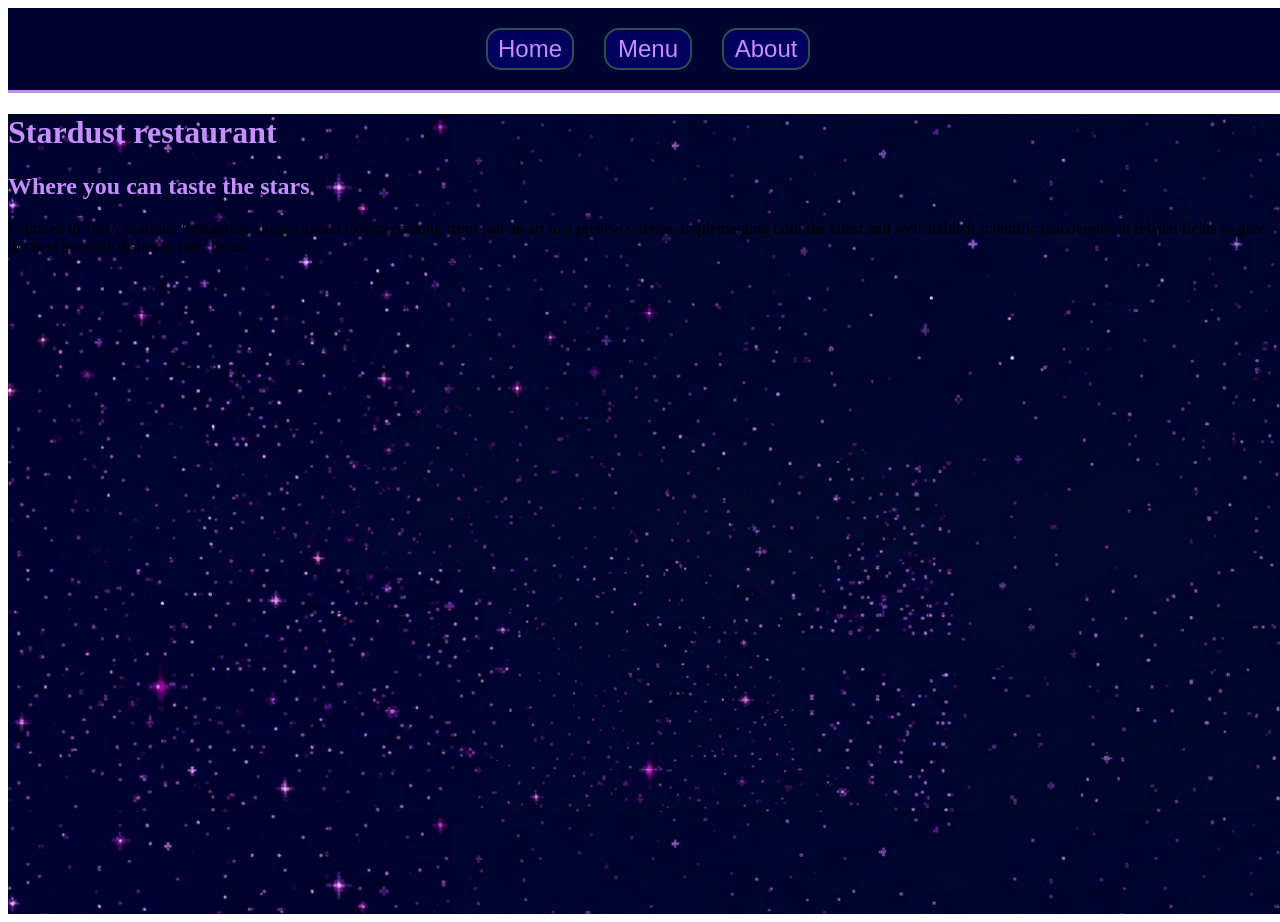
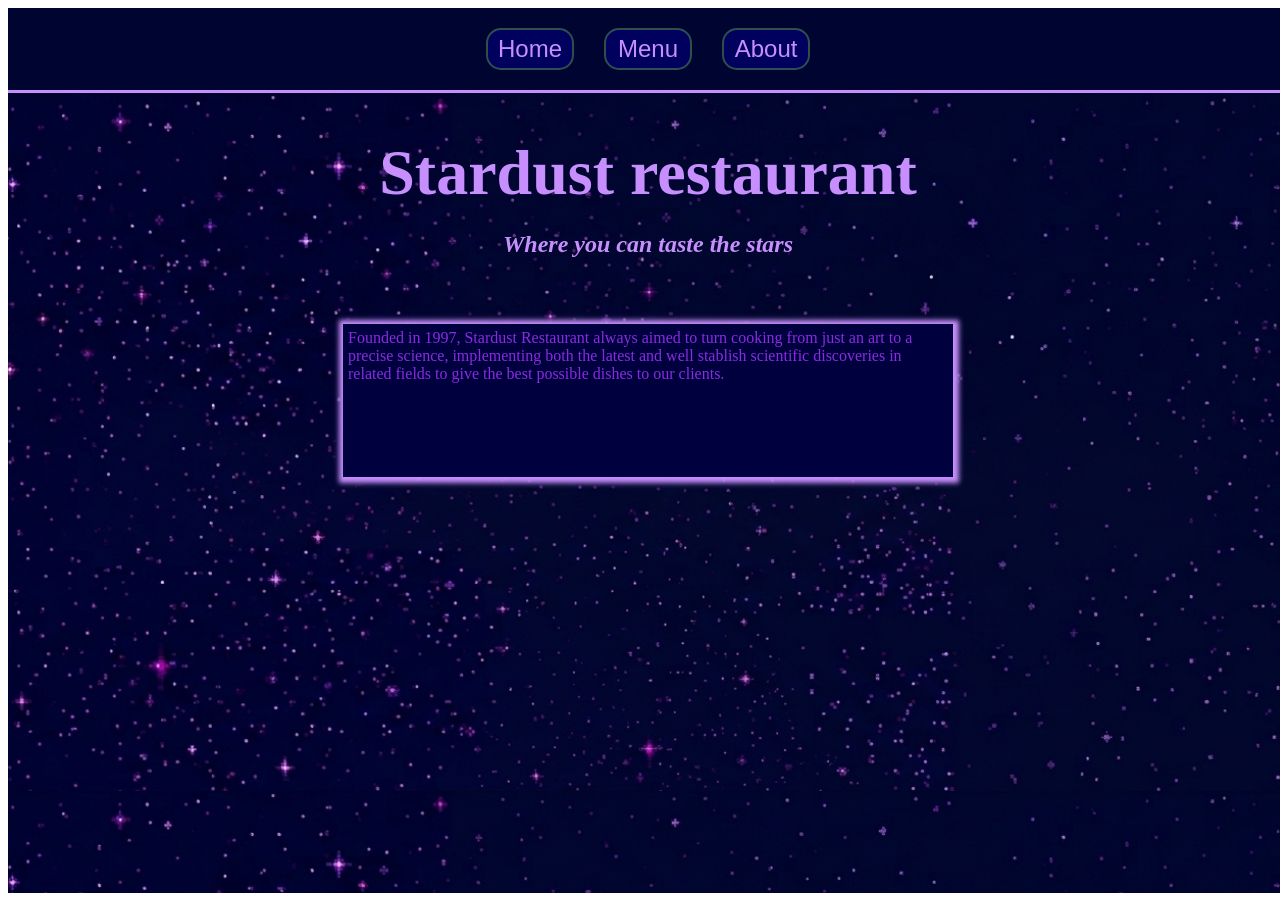
Before and after one commit to Bether12/restaurant-page, a website built with webpack: page src/index.html in a window 1280 px wide. After the commit the page ends 901 px from the top, so only its background shows below. Built offline with nearby package versions, Linux system fonts and the light colour scheme.

Commit message:
Set home styles

```diff
--- a/src/modules/initial_load/home.js
+++ b/src/modules/initial_load/home.js
@@ -7,12 +7,16 @@ export const homeLoader = function(container){
     const subtitle = document.createElement("h2");
     subtitle.textContent = "Where you can taste the stars";
 
+    const titleDiv = document.createElement('div');
+    titleDiv.className = 'title';
+    titleDiv.appendChild(title);
+    titleDiv.appendChild(subtitle);
+
     //create an img
 
     const text = document.createElement('p');
-    text.textContent = 'Founded in 1997, Stardust Restaurant always aimed to turn cooking from just an art to a precise science, implementing both the latest and well stablish scientific discoveries in related fields to give the best possible dishes to our clients';
+    text.textContent = 'Founded in 1997, Stardust Restaurant always aimed to turn cooking from just an art to a precise science, implementing both the latest and well stablish scientific discoveries in related fields to give the best possible dishes to our clients.';
 
-    container.appendChild(title);
-    container.appendChild(subtitle);
+    container.appendChild(titleDiv);
     container.appendChild(text);
 };
--- a/src/modules/initial_load/home_styles.css
+++ b/src/modules/initial_load/home_styles.css
@@ -1,3 +1,33 @@
-h1, h2{
+#content{
+    display: grid;
+    grid-template-rows: 1fr 1fr 2fr;
+    justify-items: center;
+    gap: 30px;
+}
+
+.title{
+    display: grid;
+    grid-template-rows: 1fr 0.1fr;
+    justify-items: center;
+}
+
+.title h1, h2{
     color: #c78ffe;
 }
+
+.title h1{
+    font-size: 4rem;
+    margin-bottom: 0;
+}
+
+.title h2{
+    font-style: italic;
+}
+
+p{
+    background-color: #00003f;
+    padding: 5px;
+    box-shadow: 1px 1px 5px 5px #c78ffe;
+    color:blueviolet;
+    width: clamp(45ch, 60vw, 75ch);
+}
```
